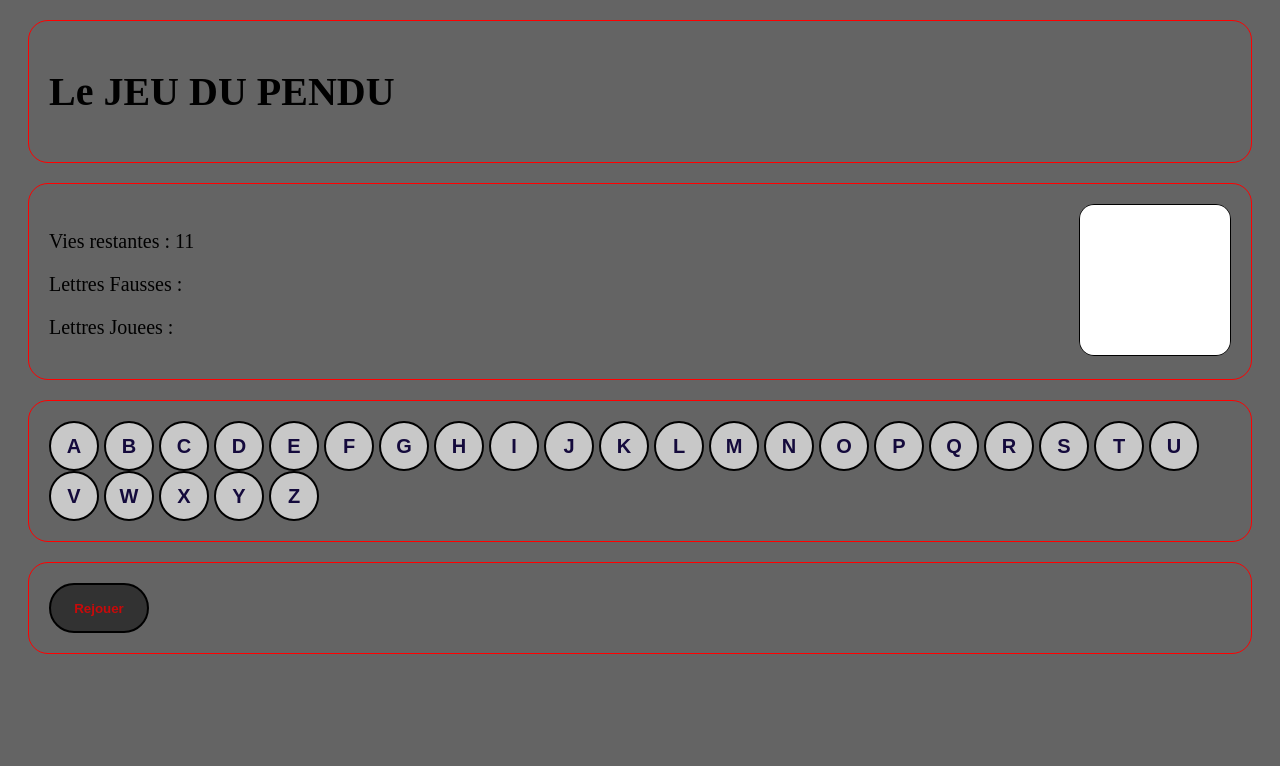
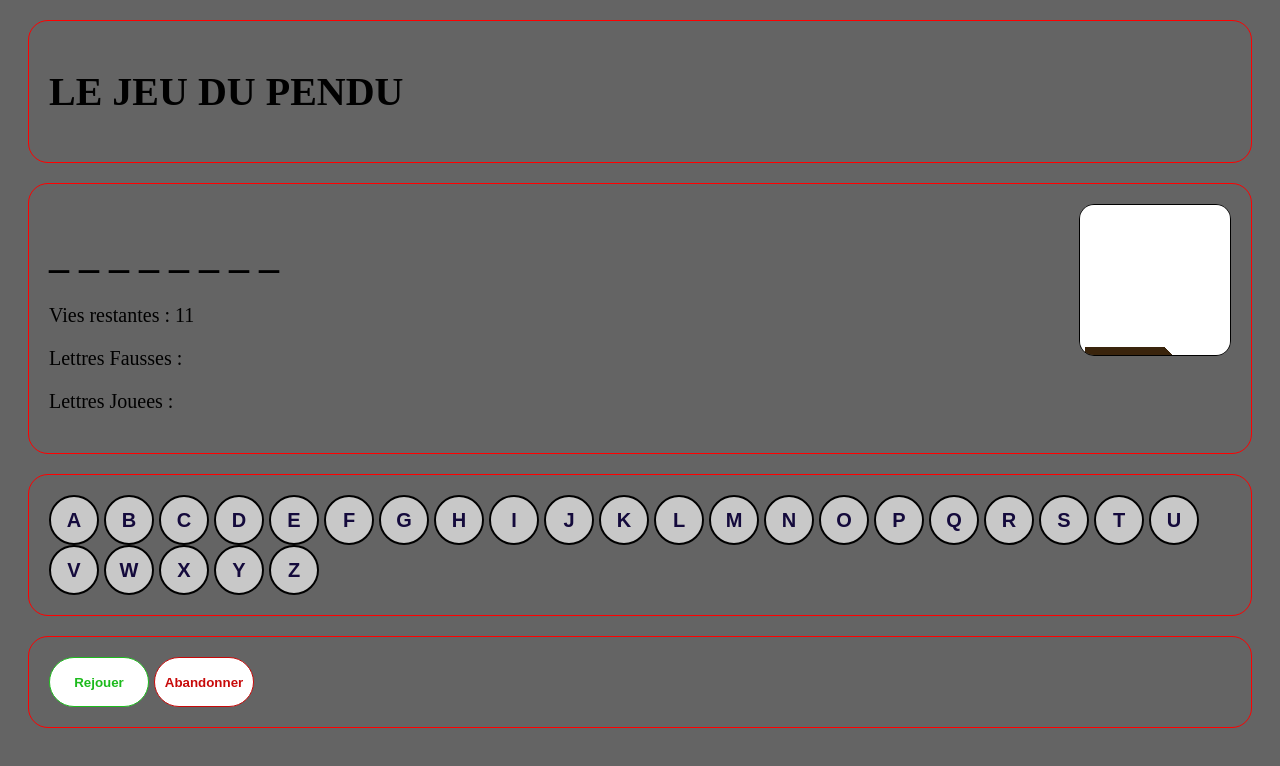
Before and after one commit to EdenSchoolFrance/Diagnostic-A2-Paris, a plain HTML site: page index.html in a window 1280 px wide. Both pictures are taken after a click on the button "Rejouer". Drawn offline with Linux system fonts and the light colour scheme.

Commit message:
Ajout de David

```diff
--- a/images.js
+++ /dev/null
@@ -1 +0,0 @@
-const imgs=["imgs/img1.png","imgs/img2.png","imgs/img3.png","imgs/img4.png","imgs/img5.png","imgs/img6.png","imgs/img7.png","imgs/img8.png","imgs/img9.png","imgs/img10.png","imgs/img11.png","imgs/img12.png"];
--- /dev/null
+++ b/images.json
@@ -0,0 +1 @@
+["imgs/img1.png","imgs/img2.png","imgs/img3.png","imgs/img4.png","imgs/img5.png","imgs/img6.png","imgs/img7.png","imgs/img8.png","imgs/img9.png","imgs/img10.png","imgs/img11.png","imgs/img12.png"]
--- a/index.html
+++ b/index.html
@@ -8,7 +8,7 @@
 
     <body>
         <div class="titre">
-            <h1>Le JEU DU PENDU</h1>
+            <h1>LE JEU DU PENDU</h1>
         </div>
 
         <div>
@@ -50,9 +50,9 @@
 
         <div>
             <button id="restart" onClick="restart();"><strong>Rejouer</strong></button>
+            <button id="abandon" onclick="forfeit()"><strong>Abandonner</strong></button>
         </div>
 
-        <script src="./prenoms.js" type="text/javascript"></script>
         <script src="./jeu.js" type="text/javascript"></script>
     </strong></body>
 </html>
--- a/jeu.js
+++ b/jeu.js
@@ -1,3 +1,152 @@
-function verifierLettre(lettre) {
-    console.log(lettre)
+// HTML ELEMENTS
+const $mot = document.querySelector("#mot");
+const $img = document.querySelector("#img");
+const $lettresFausses = document.querySelector("#lettres-fausses");
+const $lettresjouees = document.querySelector("#lettres-jouees");
+const $vies = document.querySelector("#vies");
+const $lettres = document.querySelectorAll(".lettre");
+
+//HTML INPUT BTN SELECT ANCRE
+
+//PARAMETRES
+let RandomNumber = 0;
+let letterName;
+let selectedName;
+let currentImage = 10;
+let letterGuess = [];
+let lettreWrong = [];
+let vieRestante = 11;
+let motAfficher = "";
+
+// REQUEST NAME
+async function requestRandomName() {
+  const res = await fetch("./prenoms.json");
+  const data = await res.json();
+  return data;
 }
+
+// REQUEST IMG
+async function requestImage() {
+  const res = await fetch("./images.json");
+  const data = await res.json();
+  return data;
+}
+
+//MAIN
+async function main() {
+  const name = await requestRandomName();
+  randomSelectName(name);
+  guessWord();
+}
+main();
+
+// IMAGE UPDATE
+async function imageUpdate() {
+  const images = await requestImage();
+  $img.src = images[currentImage];
+  currentImage === 0 ? updateStatusGame("loose") : currentImage--;
+}
+
+// RANDOM SELECT NAME
+function randomSelectName(name) {
+  selectedName = name[Math.floor(Math.random() * 2578)];
+  letterName = selectedName.toUpperCase().split("");
+  console.log(selectedName);
+}
+
+// VERIF LETTER
+function verifierLettre(letterChoice) {
+  let verif = letterName.filter((element) => letterChoice === element);
+  if (
+    letterGuess.includes(letterChoice) ||
+    lettreWrong.includes(letterChoice)
+  ) {
+    alert("Déja jouer !");
+    return;
+  }
+  if (verif.length !== 0) {
+    for (let i = 0; i < verif.length; i++) {
+      letterGuess.push(letterChoice);
+      console.log(letterGuess);
+      guessWord();
+    }
+  } else {
+    lettreWrong.push(letterChoice);
+    imageUpdate();
+    updateLifePlayer();
+  }
+  updateLettrePlayed();
+}
+
+//UPDATE MOT A TROUVER
+function guessWord() {
+  let hide = letterName.map((lettre) => {
+    if (letterGuess.includes(lettre)) {
+      return lettre;
+    } else {
+      return "_";
+    }
+  });
+
+  motAfficher = hide.join(" ");
+  if (motAfficher == letterName.join(" ")) {
+    updateStatusGame("win");
+  }
+  $mot.textContent = motAfficher;
+}
+
+//UPDATE LETTRE PLAYED
+function updateLettrePlayed() {
+  $lettresjouees.textContent = "Lettres Jouees : ";
+  letterGuess.forEach(
+    (element) =>
+      ($lettresjouees.textContent = $lettresjouees.textContent + `${element} `)
+  );
+
+  $lettresFausses.textContent = "Lettres Fausses : ";
+  lettreWrong.forEach(
+    (element) =>
+      ($lettresFausses.textContent =
+        $lettresFausses.textContent + `${element} `)
+  );
+}
+
+//UPDATE LIFE
+function updateLifePlayer() {
+  vieRestante--;
+  $vies.textContent = `Vies restantes : ${vieRestante}`;
+}
+
+//CHECK WIN/LOOSE
+function updateStatusGame(status) {
+  if (status == "loose") {
+    alert(`Dommage tu as perdu, le nom était ${selectedName}`);
+    $lettres.forEach((element) => element.setAttribute("disabled", true));
+  } else if (status == "win") {
+    alert(`Bien jouer tu as trouvé, c'était ${selectedName}`);
+    $lettres.forEach((element) => element.setAttribute("disabled", true));
+  }
+}
+
+//EVENT RESET GAME BTN
+async function restart() {
+  const images = await requestImage();
+  $lettres.forEach((element) => element.removeAttribute("disabled"));
+  RandomNumber = 0;
+  letterName;
+  selectedName;
+  currentImage = 10;
+  letterGuess = [];
+  lettreWrong = [];
+  vieRestante = 12;
+  motAfficher = "";
+  $img.src = images[currentImage];
+  updateLifePlayer();
+  updateLettrePlayed();
+  updateStatusGame();
+  main();
+}
+
+function forfeit() {
+  alert(`Le nom était ${selectedName}`);
+}
--- a/style.css
+++ b/style.css
@@ -1,72 +1,94 @@
-
-body{
-    background-color:rgb(100,100,100);
-    font-size:20px;
+body {
+  background-color: rgb(100, 100, 100);
+  font-size: 20px;
 }
 
-.lettre{
-    width:50px;
-    height:50px;
-    border-radius:25px;
-    border:2px solid black;
-    background-color:rgb(200,200,200);
-    color:rgb(20,10,60);
-    font-size:20px;
+.lettre {
+  width: 50px;
+  height: 50px;
+  border-radius: 25px;
+  border: 2px solid black;
+  background-color: rgb(200, 200, 200);
+  color: rgb(20, 10, 60);
+  font-size: 20px;
+  cursor: pointer;
 }
 
-.lettre:hover{
-    width:60px;
-    height:60px;
-    border-radius:30px;
-    border:2px solid rgb(30,30,30);
-    background-color:rgb(250,250,250);
-    color:rgb(70,10,60);
-    font-size:25px;
+.lettre:hover {
+  width: 60px;
+  height: 60px;
+  border-radius: 30px;
+  border: 2px solid rgb(30, 30, 30);
+  background-color: rgb(250, 250, 250);
+  color: rgb(70, 10, 60);
+  font-size: 25px;
 }
 
-.lettre:visited{
-    width:40px;
-    height:40px;
-    border-radius:20px;
-    border:3px solid rgb(100,30,30);
-    background-color:rgb(0,0,0);
-    color:rgb(20,20,20);
-    font-size:20px;
+.lettre:visited {
+  width: 40px;
+  height: 40px;
+  border-radius: 20px;
+  border: 3px solid rgb(100, 30, 30);
+  background-color: rgb(0, 0, 0);
+  color: rgb(20, 20, 20);
+  font-size: 20px;
 }
 
-div{
-    border:1px solid rgb(255,0,0);
-    border-radius:20px;
-    margin-left:20px;
-    margin-right:20px;
-    margin-top:20px;
-    margin-bottom:20px;
-    padding-left:20px;
-    padding-right:20px;
-    padding-top:20px;
-    padding-bottom:20px;
+div {
+  border: 1px solid rgb(255, 0, 0);
+  border-radius: 20px;
+  margin-left: 20px;
+  margin-right: 20px;
+  margin-top: 20px;
+  margin-bottom: 20px;
+  padding-left: 20px;
+  padding-right: 20px;
+  padding-top: 20px;
+  padding-bottom: 20px;
 }
 
-img{
-    border:1px solid black;
-    border-radius:15px;
-    float:right;
+img {
+  border: 1px solid black;
+  border-radius: 15px;
+  float: right;
 }
 
-#restart{
-    width:100px;
-    height:50px;
-    border-radius:25px;
-    border:2px solid black;
-    background-color:rgb(50,50,50);
-    color:rgb(200,10,10);
+#restart {
+  width: 100px;
+  height: 50px;
+  border-radius: 25px;
+  border: 2px solid black;
+  background-color: white;
+  border: solid 1px rgb(29, 187, 29);
+  color: rgb(29, 187, 29);
+  cursor: pointer;
 }
 
-#restart:hover{
-    width:110px;
-    height:60px;
-    border-radius:30px;
-    border:3px solid rgb(40,0,0);
-    background-color:rgb(50,50,50);
-    color:rgb(200,10,10);
+#restart:hover {
+  width: 110px;
+  height: 60px;
+  border-radius: 30px;
+  border: 3px solid white;
+  color: white;
+  background-color: rgb(30, 200, 30);
 }
+
+#abandon {
+  color: rgb(200, 10, 10);
+  width: 100px;
+  height: 50px;
+  border-radius: 25px;
+  border: 2px solid black;
+  background-color: white;
+  border: solid 1px rgb(200, 10, 10);
+  cursor: pointer;
+}
+
+#abandon:hover {
+  width: 110px;
+  height: 60px;
+  border-radius: 30px;
+  border: 3px solid white;
+  color: white;
+  background-color: rgb(200, 10, 10);
+}
```
Also changed, not shown: prenoms.json (renamed from prenoms.js, +2 -3 lines).
